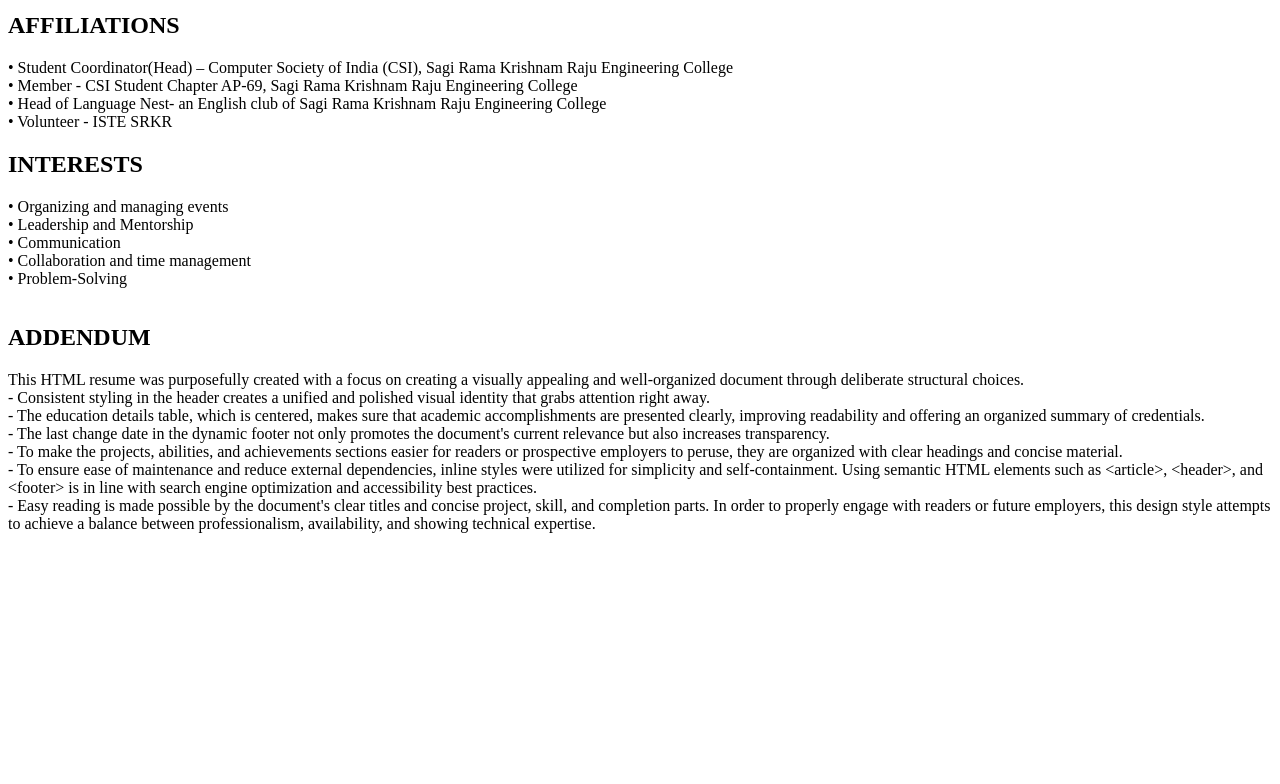
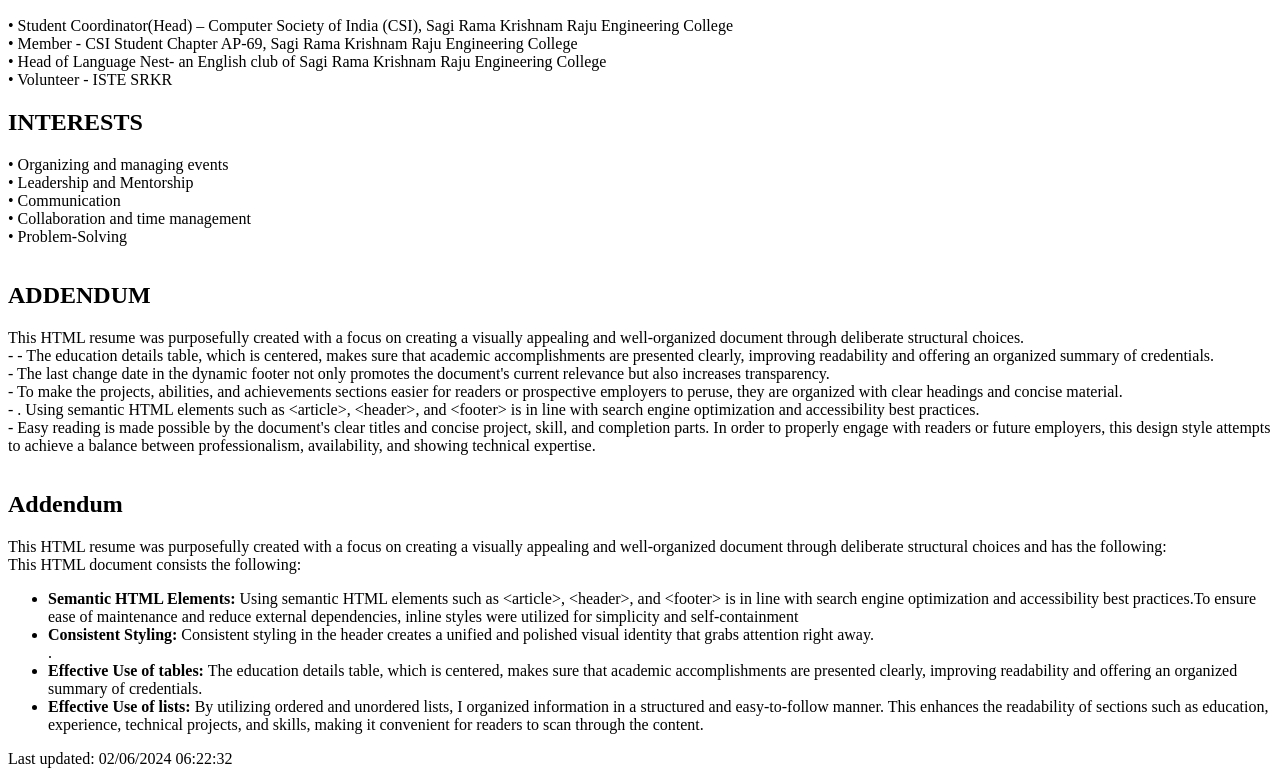
Before and after one commit to Jyotshnapothina/ITC505-lab-2, a plain HTML site: page index.html in a window 1280 px wide. Shown: the part 1430-2214 px from the top of the page. Before the commit the page ends 1987 px from the top, so only its background shows below. Drawn offline with Linux system fonts and the light colour scheme.

Commit message:
initial commit

```diff
--- a/index.html
+++ b/index.html
@@ -20,15 +20,6 @@
   margin-right: auto;
 }
 </style>
-<footer>
-    <p>Last updated:
-        <span id="lastModified"></span>
-    </p>
-</footer>
-<script type="text/javascript">
-     var x = document.lastModified;
-     document.getElementById('lastModified').textContent = x;
-</script>
  </head>
 <body>
     <header>
@@ -147,13 +138,35 @@
     <h2>ADDENDUM</h2>
     <p>
         This HTML resume was purposefully created with a focus on creating a visually appealing and well-organized document through deliberate structural choices.<br>
-- Consistent styling in the header creates a unified and polished visual identity that grabs attention right away.<br>
+-
 - The education details table, which is centered, makes sure that academic accomplishments are presented clearly, improving readability and offering an organized summary of credentials.<br>
 - The last change date in the dynamic footer not only promotes the document's current relevance but also increases transparency.<br>
 - To make the projects, abilities, and achievements sections easier for readers or prospective employers to peruse, they are organized with clear headings and concise material.<br>
-- To ensure ease of maintenance and reduce external dependencies, inline styles were utilized for simplicity and self-containment. Using semantic HTML elements such as &lt;article&gt;, &lt;header&gt;, and &lt;footer&gt; is in line with search engine optimization and accessibility best practices.<br>
+- . Using semantic HTML elements such as &lt;article&gt;, &lt;header&gt;, and &lt;footer&gt; is in line with search engine optimization and accessibility best practices.<br>
 - Easy reading is made possible by the document's clear titles and concise project, skill, and completion parts. In order to properly engage with readers or future employers, this design style attempts to achieve a balance between professionalism, availability, and showing technical expertise.
     </p>
 </article>
+
+<article>
+    <h2>Addendum</h2>
+    <p>This HTML resume was purposefully created with a focus on creating a visually appealing and well-organized document through deliberate structural choices and has the following:<br>This HTML document consists the following: </p>
+
+    <ul>
+        <li><strong>Semantic HTML Elements:</strong> Using semantic HTML elements such as &lt;article&gt;, &lt;header&gt;, and &lt;footer&gt; is in line with search engine optimization and accessibility best practices.To ensure ease of maintenance and reduce external dependencies, inline styles were utilized for simplicity and self-containment<br>
+        <li><strong>Consistent Styling:</strong> Consistent styling in the header creates a unified and polished visual identity that grabs attention right away.<br>.</li>
+        <li><strong>Effective Use of tables:</strong> The education details table, which is centered, makes sure that academic accomplishments are presented clearly, improving readability and offering an organized summary of credentials.<br>
+        <li><strong>Effective Use of lists:</strong> By utilizing ordered and unordered lists, I organized information in a structured and easy-to-follow manner. This enhances the readability of sections such as education, experience, technical projects, and skills, making it convenient for readers to scan through the content.</li>
+
+    </ul>
+</article>
+<footer>
+    <p>Last updated:
+        <span id="lastModified"></span>
+    </p>
+</footer>
+<script type="text/javascript">
+     var x = document.lastModified;
+     document.getElementById('lastModified').textContent = x;
+</script>
 </body>
 </html>
```
